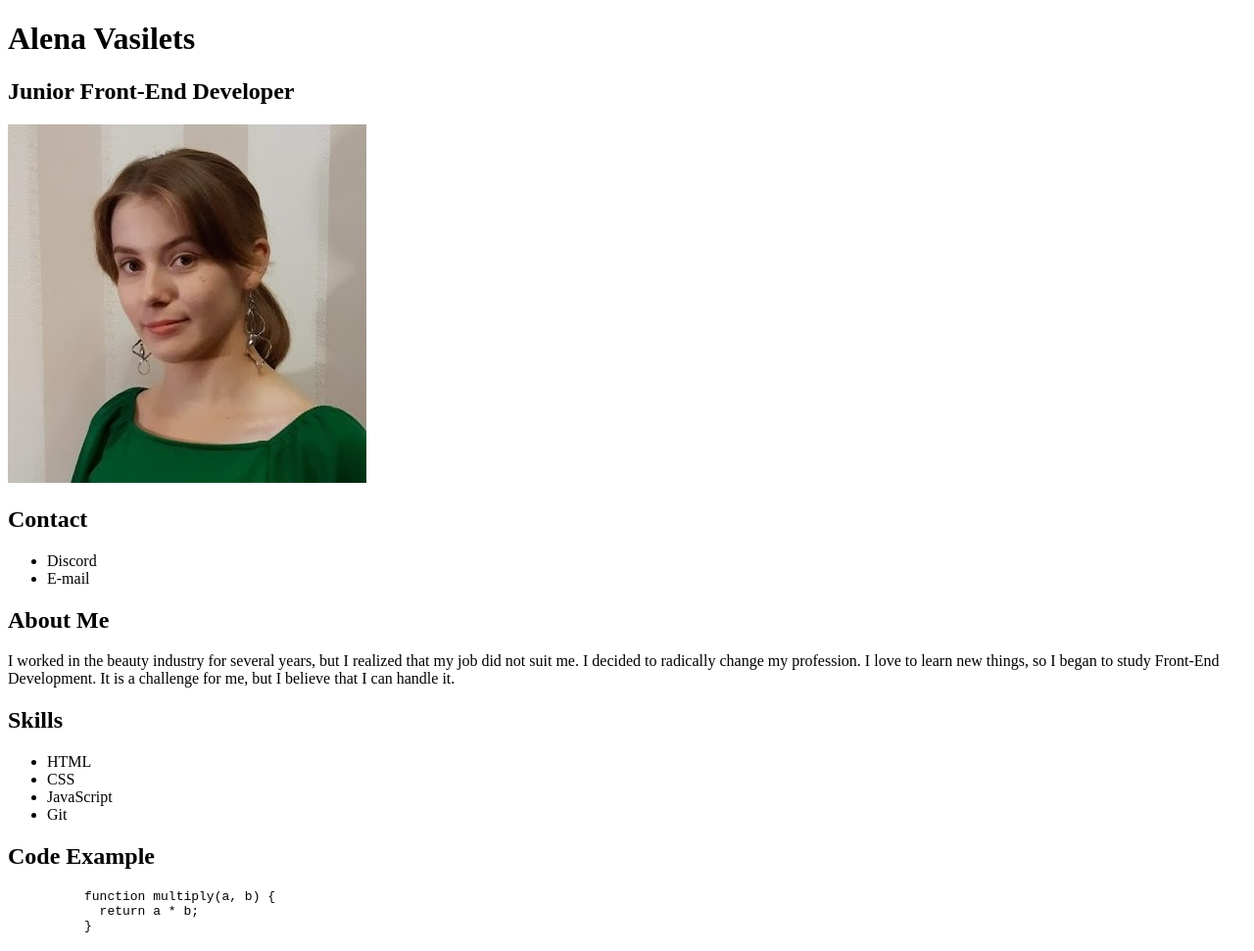
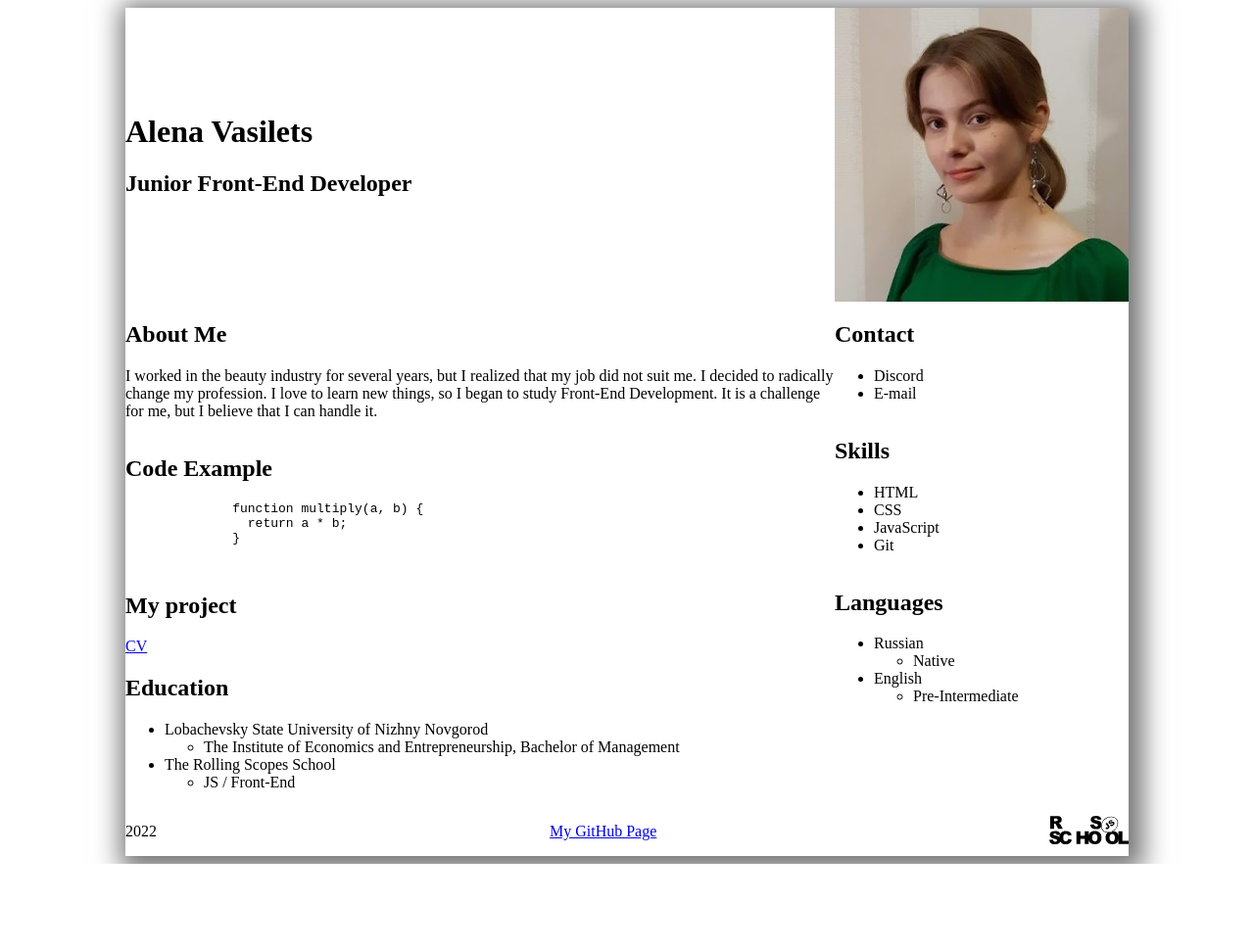
Before and after one commit to Maspanova/rsschool-cv-1, a plain HTML site: page index.html in a window 1280 px wide. Shown: the top 971 px of the page at 98% size. After the commit the page ends 882 px from the top, so only its background shows below. Drawn offline with Linux system fonts and the light colour scheme.

Commit message:
feat: create a flex template

```diff
--- a/index.html
+++ b/index.html
@@ -8,46 +8,36 @@
   <title>Document</title>
 </head>
 <body>
-  <div >
+  <div class="main-container">
     <header>
+      <div class="container">
+        <div>
           <h1>Alena Vasilets</h1>
           <h2>Junior Front-End Developer</h2>
-      <img src="cv-photo.jpg" alt="My Photo">
+        </div>
+        <img src="cv-photo.jpg" alt="My Photo" height="300" width="300">
+      </div>
     </header>
     <main>
-      <section>
-        <h2>Contact</h2>
-        <ul>
-          <li>Discord</li>
-          <li>E-mail</li>
-        </ul>
-      </section>
-      <section>
+      <div class="two-columns">
+        <div class="left-column">
+          <section class="about-me">
             <h2>About Me</h2>
             <p>I worked in the beauty industry for several years, but I realized that my job did not suit me. I decided to radically change my profession. I love to learn new things, so I began to study Front-End Development. It is a challenge for me, but I believe that I can handle it.</p>
           </section>
-      <section>
-        <h2>Skills</h2>
-        <ul>
-          <li>HTML</li>
-          <li>CSS</li>
-          <li>JavaScript</li>
-          <li>Git</li>
-        </ul>
-      </section>
-      <section>
+          <section class="code-example">
             <h2>Code Example</h2>
             <pre>
-          <span>function multiply(a, b) {</span>
-          <span>  return a * b;</span>
-          <span>}</span>
+              <code>function multiply(a, b) {
+                return a * b;
+              }</code>
            </pre>
           </section>
-      <section>
+          <section class="my-project">
             <h2>My project</h2>
             <a href="https://leniliya.github.io/rsschool-cv/">CV</a>
           </section>
-      <section>
+          <section class="education">
             <h2>Education</h2>
             <ul>
               <li>Lobachevsky State University of Nizhny Novgorod
@@ -62,7 +52,25 @@
               </li>
             </ul>
           </section>
-      <section>
+        </div>
+        <div class="right-column">
+          <section class="contact">
+            <h2>Contact</h2>
+            <ul>
+              <li>Discord</li>
+              <li>E-mail</li>
+            </ul>
+          </section>
+          <section class="skills">
+            <h2>Skills</h2>
+            <ul>
+              <li>HTML</li>
+              <li>CSS</li>
+              <li>JavaScript</li>
+              <li>Git</li>
+            </ul>
+          </section>
+          <section class="languages">
             <h2>Languages</h2>
             <ul>
               <li>Russian
@@ -77,12 +85,14 @@
               </li>
             </ul>
           </section>
+        </div>
+      </div>
     </main>
-    <footer>
+    <footer class="container">
       <p>2022</p>
       <a href="https://github.com/Leniliya">My GitHub Page</a>
       <a href="https://rs.school/js/">
-        <img src="rs_school_js.svg" alt="RS School logo">
+        <img src="rs_school_js.svg" alt="RS School logo" height="30">
       </a>
     </footer>
   </div>
--- a/style.css
+++ b/style.css
@@ -0,0 +1,29 @@
+.main-container {
+    display: flex;
+    flex-direction: column;
+    margin: auto;
+    max-width: 1024px;
+    box-shadow: 5px 5px 25px 10px #757575;
+}
+
+.container {
+    display: flex;
+    justify-content: space-between;
+    align-items: center;
+}
+
+.two-columns {
+    display: flex;
+}
+
+.left-column {
+    display: flex;
+    flex-direction: column;
+    width: 724px;
+}
+
+.right-column {
+    display: flex;
+    flex-direction: column;
+    width: 300px;
+}
```
Lines whose indentation alone changed are shown as unchanged.
